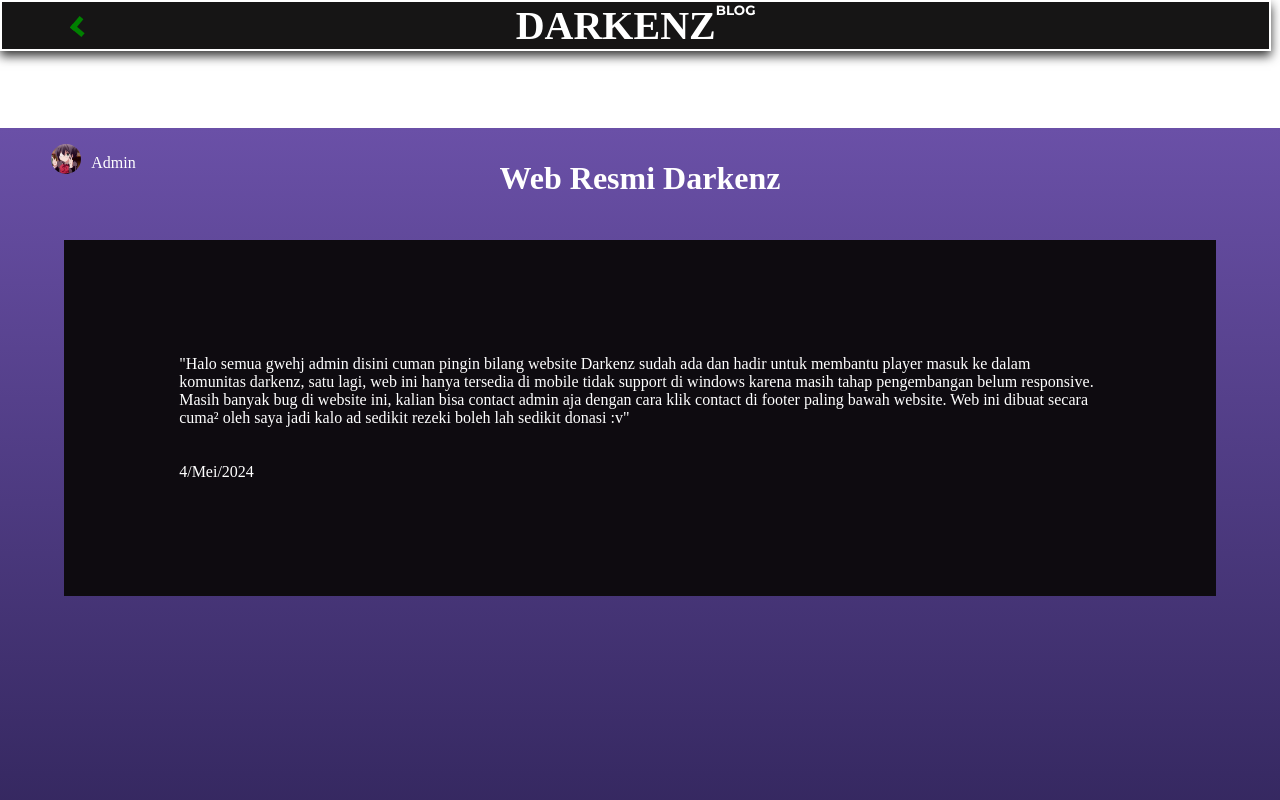
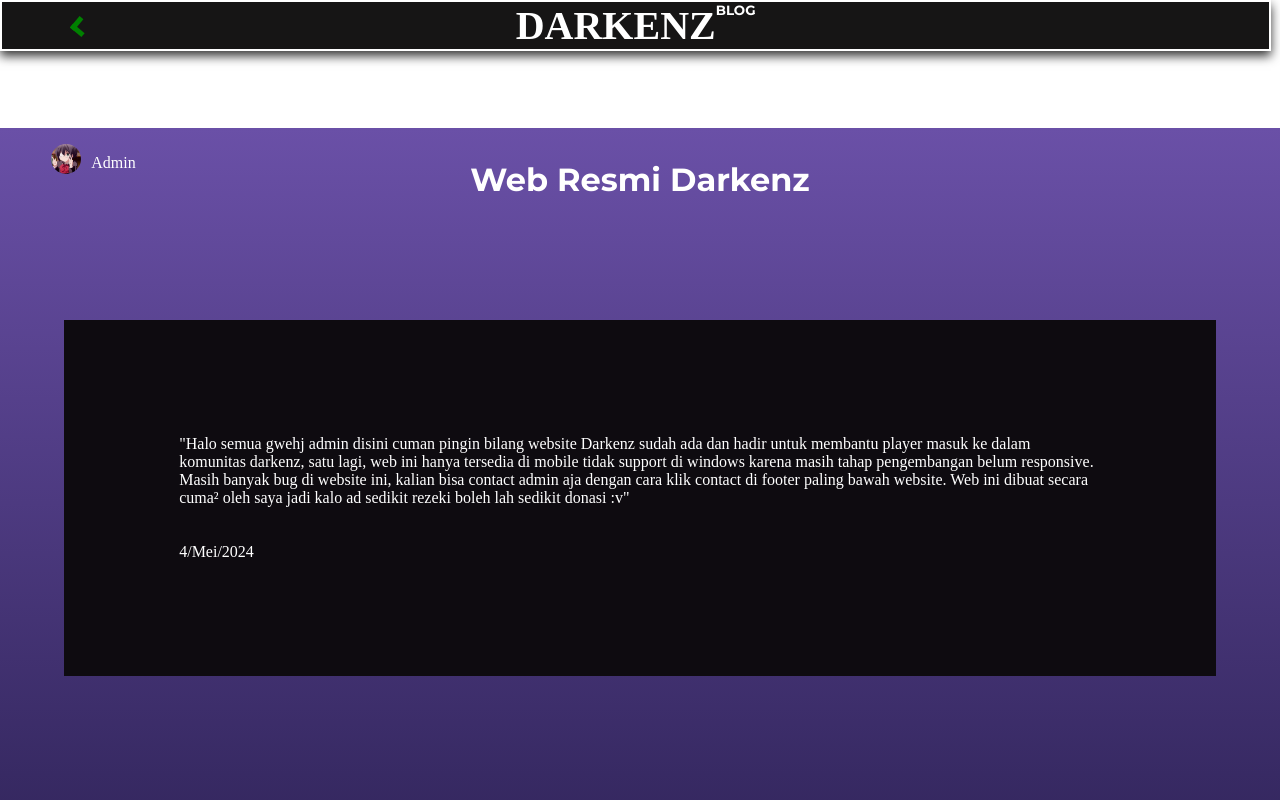
Before and after one commit to AjiEkaM/Darkenz, a plain HTML site: page blogContent/blog1.html in a window 1280 px wide. Shown: the top 800 px of the page. Drawn offline with Linux system fonts and the light colour scheme.

Commit message:
Add files via upload

```diff
--- a/style.css
+++ b/style.css
@@ -511,7 +511,7 @@ body {
 .paragrafBlog1{
   display: flex;
   position: absolute;
-  top: 30%;
+  top: 40%;
   align-items: center;
   width: 90%;
   height: auto;
@@ -524,7 +524,9 @@ body {
 }
 
 .judulBlog1{
+  display: inline-block;
   position: absolute;
   top: 20%;
   color: white;
+  font-family: "Montserrat", sans-serif;
 }
```
